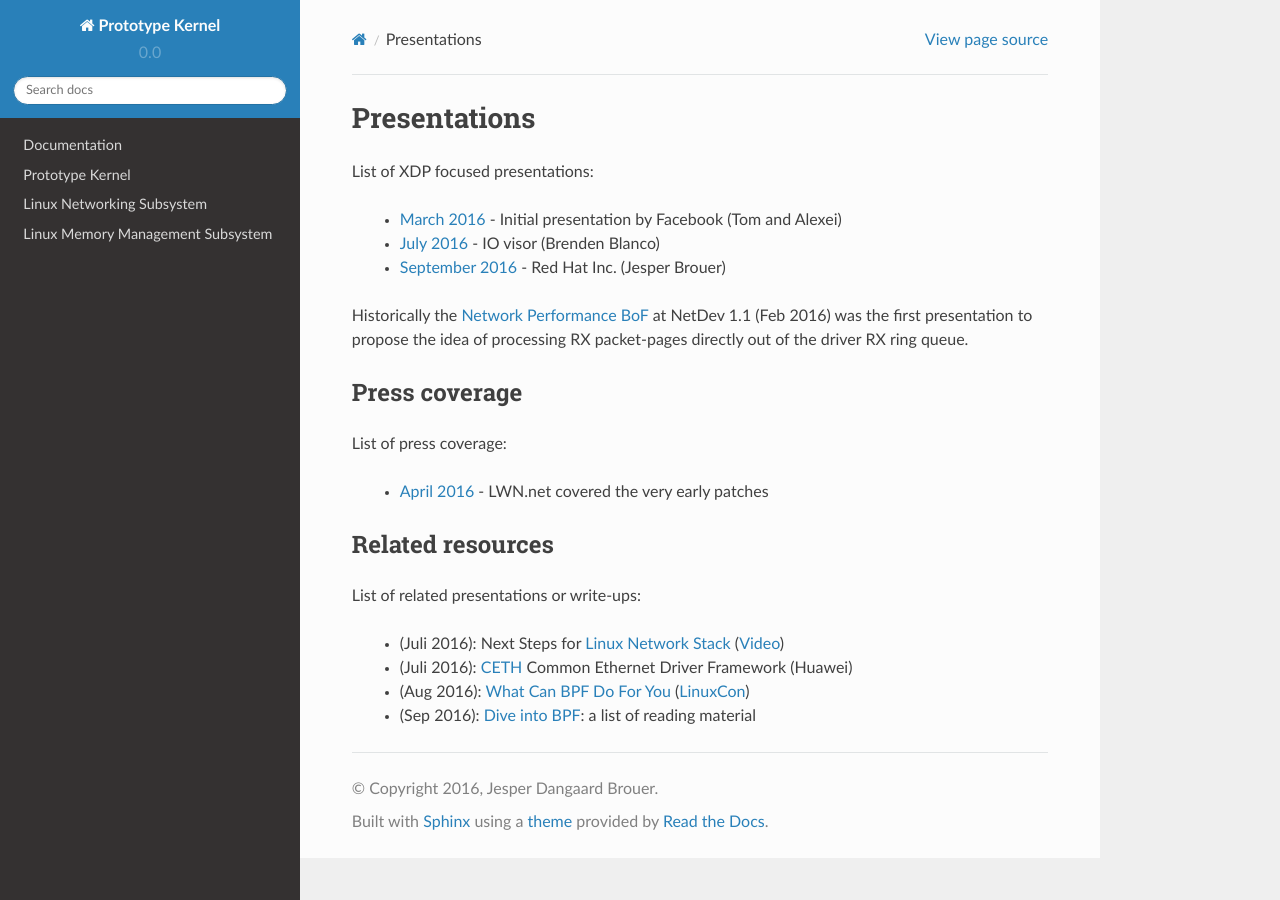
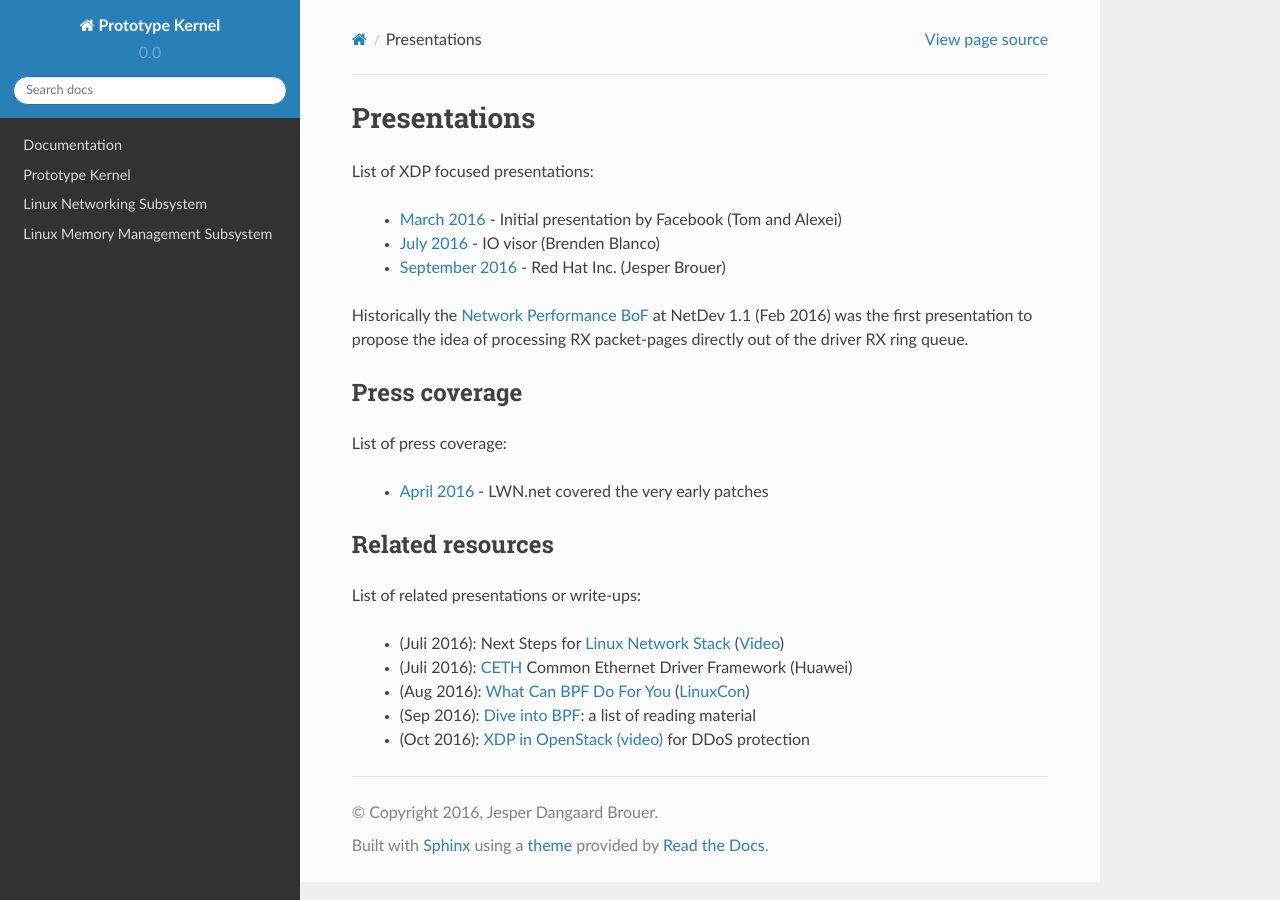
Before and after one commit to netoptimizer/prototype-kernel, a Sphinx documentation site: the page built from kernel/Documentation/networking/XDP/presentations.rst, in a window 1280 px wide. Built offline with Sphinx 7.4.7 and the Read the Docs theme 2.0.0, drawn with Linux system fonts in a browser that asks for light colours.

Commit message:
XDP: add video from OpenStack Foundation event
Video of Brenden Blanco and Yunsong Lu on XDP with a live demo of 20Mpps performance.

Signed-off-by: Jesper Dangaard Brouer <brouer@redhat.com>

```diff
--- a/kernel/Documentation/networking/XDP/presentations.rst
+++ b/kernel/Documentation/networking/XDP/presentations.rst
@@ -43,6 +43,7 @@ List of related presentations or write-ups:
  * (Juli 2016): CETH_ Common Ethernet Driver Framework (Huawei)
  * (Aug 2016): `What Can BPF Do For You`_ (LinuxCon_)
  * (Sep 2016): `Dive into BPF`_: a list of reading material
+ * (Oct 2016): `XDP in OpenStack (video)`_ for DDoS protection
 
 
 .. _Linux Network Stack:
@@ -60,3 +61,6 @@ List of related presentations or write-ups:
 
 .. _Dive into BPF:
    https://qmonnet.github.io/whirl-offload/2016/09/01/dive-into-bpf/
+
+.. _XDP in OpenStack (video):
+   https://www.youtube.com/watch?v=1oAsRzrwAAw
```
